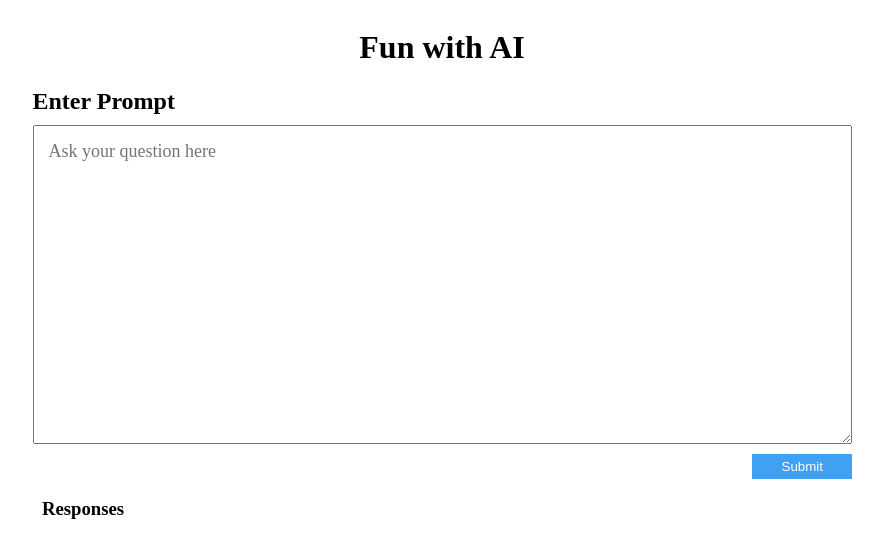
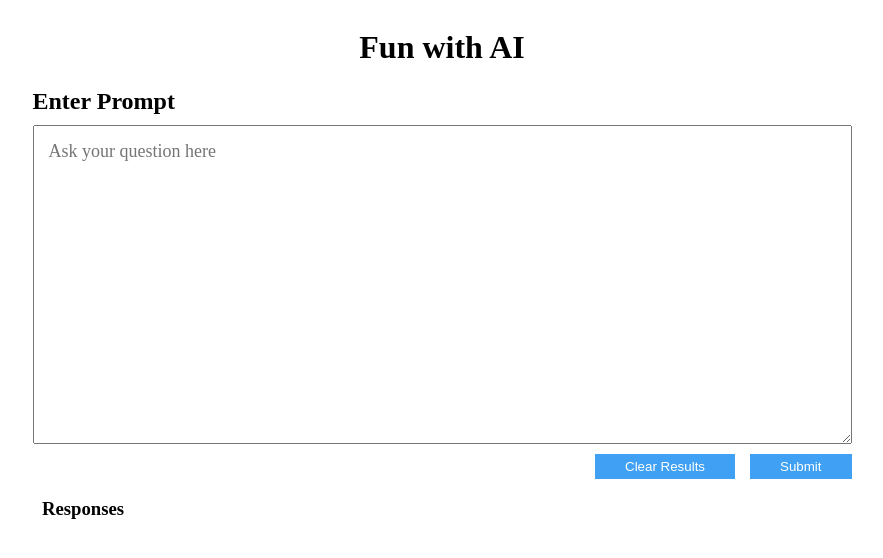
Before and after one commit to casey-cochran/shopify-intern-proj, a React (Create React App) app: page / in a window 1280 px wide. Shown: the top 558 px of the page, without its empty margins (198-1081 px from the left). Built offline with nearby package versions, Linux system fonts and the light colour scheme.

Commit message:
added button to clear storage

```diff
--- a/src/components/Home.css
+++ b/src/components/Home.css
@@ -17,6 +17,12 @@
     padding-left: 15px;
     align-items: center;
     background-color: rgb(238, 238, 238);
+}
+
+.btn-cont{
+    display: flex;
+    justify-content: flex-end;
+    gap: 15px;
 }
 
 .user-prompt{
--- a/src/components/Home.js
+++ b/src/components/Home.js
@@ -2,7 +2,7 @@ import "./Home.css";
 import { useState, useEffect } from "react";
 
 const Home = () => {
-  const apiKey = "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";
+  const apiKey = "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";
   const [prompt, setPrompt] = useState("");
   const [answer, setAnswer] = useState(() => {
     const saved = localStorage.getItem("answer")
@@ -12,6 +12,7 @@ const Home = () => {
 
 
   const handleSubmit = async (event) => {
+    if(!prompt) return;
     event.preventDefault();
 
     const apiData = {
@@ -40,6 +41,12 @@ const Home = () => {
     setPrompt("");
   };
 
+  const clearStorage = (e) => {
+    e.preventDefault();
+    localStorage.clear();
+    setAnswer([]);
+  }
+
   useEffect(() => {
     localStorage.setItem("answer", JSON.stringify(answer))
   }, [answer])
@@ -50,7 +57,10 @@ const Home = () => {
       <form onSubmit={handleSubmit} className="form">
         <label>Enter Prompt</label>
         <textarea onChange={(e) => setPrompt(e.target.value)} value={prompt} placeholder='Ask your question here' />
+        <div className="btn-cont">
+        <button onClick={clearStorage}>Clear Results</button>
         <button type="submit">Submit</button>
+        </div>
       </form>
       <div className="responses">
         <h3>Responses</h3>
```
